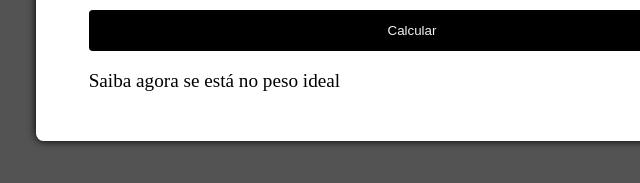
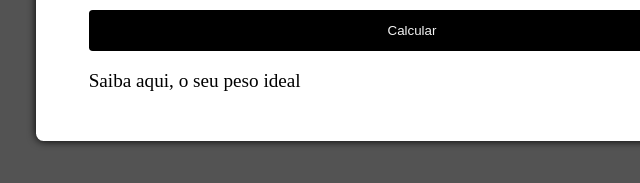
Before and after one commit to raaafael/Calculadora-IMC, a plain HTML site: page index.html in a window 1280 px wide. Shown: the part 479-662 px from the top of the page, 228-868 px from the left. Drawn offline with nearby package versions, Linux system fonts and the light colour scheme.

Commit message:
atualizaçãoindex.html

```diff
--- a/index.html
+++ b/index.html
@@ -6,6 +6,7 @@
     <link rel="stylesheet" href="style.css">
     <title>Calculadora de IMC</title>
 </head>
+    <script src="https://cdn.jsdelivr.net/npm/bootstrap@5.3.3/dist/js/bootstrap.bundle.min.js" integrity="sha384-YvpcrYf0tY3lHB60NNkmXc5s9fDVZLESaAA55NDzOxhy9GkcIdslK1eN7N6jIeHz" crossorigin="anonymous"></script>
 <body>
     <div class="balao">
         <h1>Calculadora IMC</h1>
@@ -20,7 +21,7 @@
         <button onclick="calc()">Calcular</button>
         <script src="code.js"></script>
         <label style=" display: flex; flex-direction: row; align-items: center;">
-            <p id="resultado">Saiba agora se está no peso ideal</p>
+            <p id="resultado">Saiba aqui, o seu peso ideal</p>
             <p id="text" style="margin-left: 1mm;"></p>
         </label>
     </div>
```
